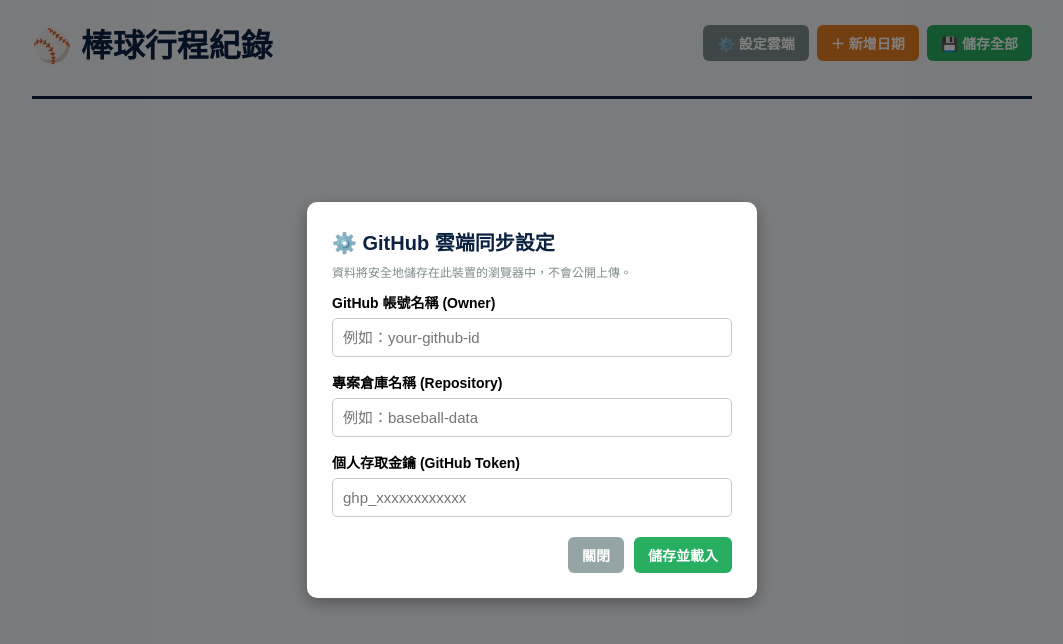
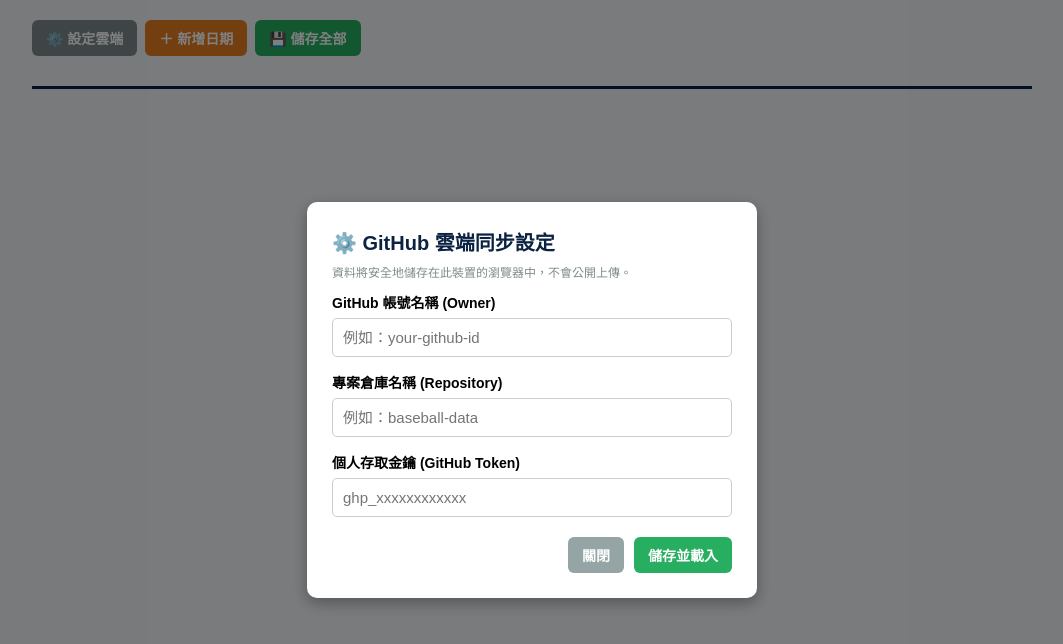
Before and after one commit to Vision-mark/journey, a plain HTML site: page index.html in a window 1280 px wide. Shown: the whole page, without its empty margins (108-1171 px from the left). Drawn offline with Linux system fonts and the light colour scheme.

Commit message:
Update index.html

```diff
--- a/index.html
+++ b/index.html
@@ -128,7 +128,6 @@
 
     <header>
         <div class="header-title-zone">
-            <h1>⚾ 棒球行程紀錄</h1>
             <div class="action-group">
                 <button class="btn btn-config" id="openConfigBtn">⚙️ 設定雲端</button>
                 <button class="btn btn-add" id="openModalBtn">＋ 新增日期</button>
```
